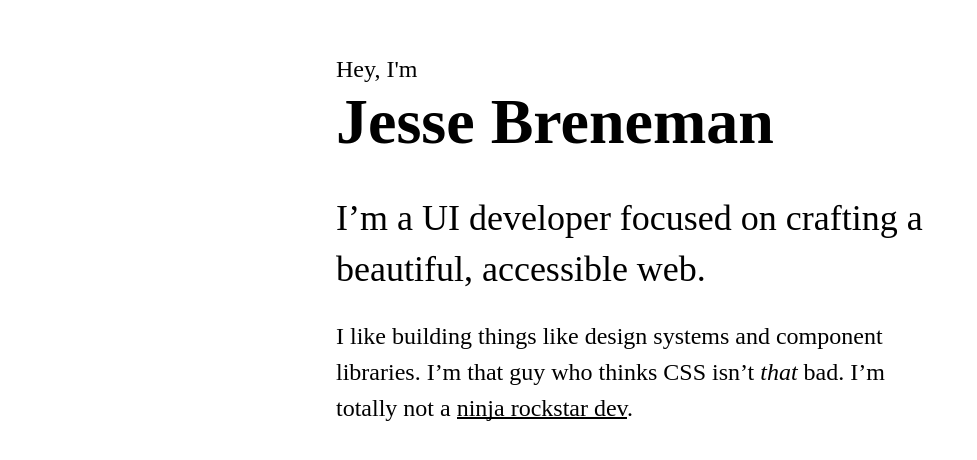
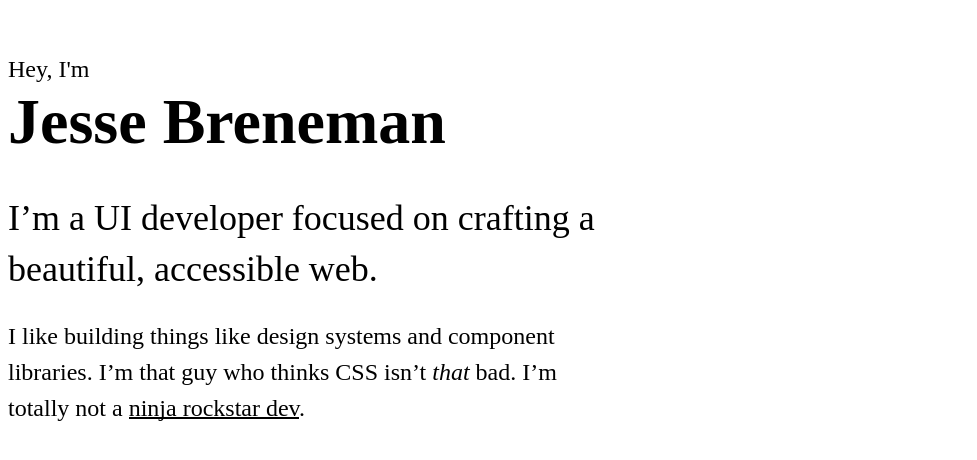
Before and after one commit to jbreneman/jessebreneman.com, a Nuxt app: page / in a window 1280 px wide. Shown: the top 460 px of the page, without its empty margins (0-977 px from the left). Built offline with nearby package versions, Linux system fonts and the light colour scheme.

Commit message:
move hero to component and add transitions

```diff
--- a/assets/styles/base/colors.scss
+++ b/assets/styles/base/colors.scss
@@ -2,5 +2,6 @@
     --primary: #4EC6F3;
     --secondary: #E10FB4;
 
+    --grey-600: #808080;
     --grey-800: #656565;
 }
--- a/assets/styles/global.scss
+++ b/assets/styles/global.scss
@@ -10,3 +10,14 @@
 body {
     font-family: 'Jost', sans-serif;
 }
+
+::selection {
+    background-color: var(--primary);
+    color: white;
+}
+
+h1, h2, h3, h4, h5, h6, a {
+    &::selection {
+        background-color: var(--secondary);
+    }
+}
--- /dev/null
+++ b/components/pages/index/IndexHero.vue
@@ -0,0 +1,114 @@
+<template>
+	<div class="index-hero">
+		<div class="index-hero__section">
+			<h1 class="index-hero__heading">
+				<transition name="slide-in">
+					<span
+						class="index-hero__eyebrow"
+						v-if="mounted"
+					>
+						Hey, I'm
+					</span>
+				</transition>
+				<transition name="slide-in">
+					<span
+						class="index-hero__heading-text"
+						v-if="mounted"
+					>
+						Jesse Breneman
+					</span>
+				</transition>
+			</h1>
+			<transition name="slide-in">
+				<p
+					class="index-hero__subheading"
+					v-if="mounted"
+				>
+					I’m a UI developer focused on crafting a beautiful, accessible web.
+				</p>
+			</transition>
+			<transition name="slide-in">
+				<p
+					class="index-hero__paragraph"
+					v-if="mounted"
+				>
+					<!-- eslint-disable-next-line -->
+					I like building things like design systems and component libraries. I’m that guy who thinks CSS isn’t <em>that</em> bad. I’m totally not a <a href="https://ninjarockstar.dev" class="index-hero__link">ninja rockstar dev</a>.
+				</p>
+			</transition>
+		</div>
+	</div>
+</template>
+
+<script>
+export default {
+	data() {
+		return {
+			mounted: false
+		};
+	},
+	mounted() {
+		this.mounted = true;
+	}
+}
+</script>
+
+<style lang="scss" scoped>
+$block: '.index-hero';
+
+.slide-in-enter {
+	transform: translate3d(0, 8px, 0);
+	opacity: 0;
+}
+
+.slide-in-enter-active {
+	transition: transform .36s cubic-bezier(0.215, 0.61, 0.355, 1), opacity .48s cubic-bezier(0.215, 0.61, 0.355, 1);
+}
+
+#{$block} {
+	padding: calc(var(--spacing-flex) * 2);
+	display: flex;
+	justify-content: center;
+	align-items: center;
+
+	&__section {
+		width: 100%;
+		max-width: 90rem;
+	}
+
+	&__heading {
+		@include heading-large;
+		display: flex;
+		flex-direction: column;
+		margin-bottom: var(--spacing-300);
+		max-width: 38rem;
+	}
+
+	&__eyebrow {
+		@include heading-small;
+		margin-bottom: calc(var(--spacing-100) * -1);
+	}
+
+	&__heading-text {
+		transition-delay: .08s;
+	}
+
+	&__subheading {
+		@include heading-medium;
+		margin-bottom: var(--spacing-300);
+		transition-delay: .16s;
+		max-width: 38rem;
+	}
+
+	&__paragraph {
+		@include heading-small;
+		color: var(--grey-600);
+		transition-delay: .24s;
+		max-width: 38rem;
+	}
+
+	&__link {
+		@include link;
+	}
+}
+</style>
--- a/pages/index.vue
+++ b/pages/index.vue
@@ -1,20 +1,6 @@
 <template>
 	<div class="index">
-		<div class="index__hero">
-			<h1 class="index__heading">
-				<span class="index__eyebrow">
-					Hey, I'm
-				</span>
-				Jesse Breneman
-			</h1>
-			<p class="index__subheading">
-				I’m a UI developer focused on crafting a beautiful, accessible web.
-			</p>
-			<p class="index__paragraph">
-				<!-- eslint-disable-next-line -->
-				I like building things like design systems and component libraries. I’m that guy who thinks CSS isn’t <em>that</em> bad. I’m totally not a <a href="https://ninjarockstar.dev" class="index__link">ninja rockstar dev</a>.
-			</p>
-		</div>
+		<index-hero class="index__hero" />
 	</div>
 </template>
 
@@ -29,39 +15,9 @@ $block: '.index';
 
 #{$block} {
 	height: 100%;
-	padding: var(--spacing-flex);
-	display: flex;
-	justify-content: center;
-	align-items: center;
 
 	&__hero {
-		max-width: 38rem;
-	}
 
-	&__heading {
-		@include heading-large;
-		display: flex;
-		flex-direction: column;
-		margin-bottom: var(--spacing-300);
-	}
-
-	&__eyebrow {
-		@include heading-small;
-		margin-bottom: calc(var(--spacing-100) * -1);
-	}
-
-	&__subheading {
-		@include heading-medium;
-		margin-bottom: var(--spacing-300);
-	}
-
-	&__paragraph {
-		@include heading-small;
-		color: var(--grey-800);
-	}
-
-	&__link {
-		@include link;
 	}
 }
 </style>
```
